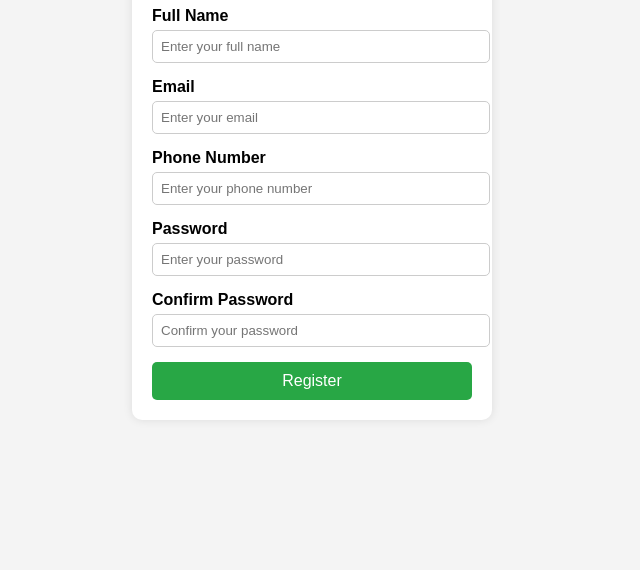
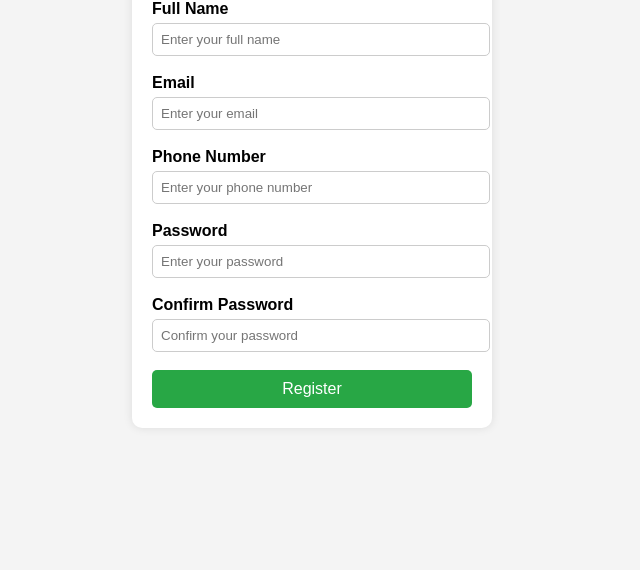
Before and after one commit to KSVSChaitanya/Registration-Form, a plain HTML site: page index.html in a window 1280 px wide. Shown: the part 230-800 px from the top of the page, without its empty margins (328-968 px from the left). Drawn offline with Linux system fonts and the light colour scheme.

Commit message:
Update index.html

```diff
--- a/index.html
+++ b/index.html
@@ -10,36 +10,26 @@
     <div class="container">
         <h2>Registration Form</h2>
         <form id="registrationForm">
-            <div class="input-group">
-                <label for="name">Full Name</label>
+            <label for="name">Full Name</label>
                 <input type="text" id="name" placeholder="Enter your full name">
                 <small class="error-message"></small>
-            </div>
-
-            <div class="input-group">
+            <br>
                 <label for="email">Email</label>
                 <input type="email" id="email" placeholder="Enter your email">
                 <small class="error-message"></small>
-            </div>
-
-            <div class="input-group">
-                <label for="phone">Phone Number</label>
+            <br>
+            <label for="phone">Phone Number</label>
                 <input type="text" id="phone" placeholder="Enter your phone number">
                 <small class="error-message"></small>
-            </div>
-
-            <div class="input-group">
+          <br>
                 <label for="password">Password</label>
                 <input type="password" id="password" placeholder="Enter your password">
                 <small class="error-message"></small>
-            </div>
-
-            <div class="input-group">
+            <br>
                 <label for="confirmPassword">Confirm Password</label>
                 <input type="password" id="confirmPassword" placeholder="Confirm your password">
                 <small class="error-message"></small>
-            </div>
-
+            <br>
             <button type="submit">Register</button>
         </form>
     </div>
```
